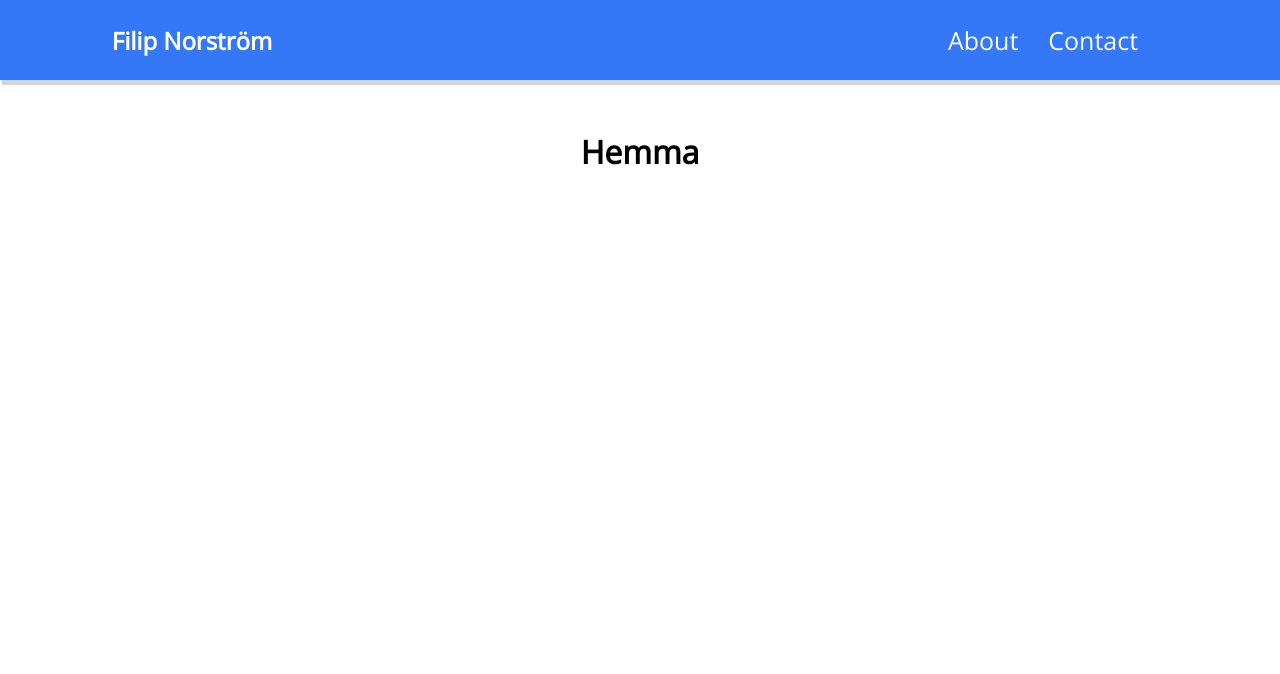
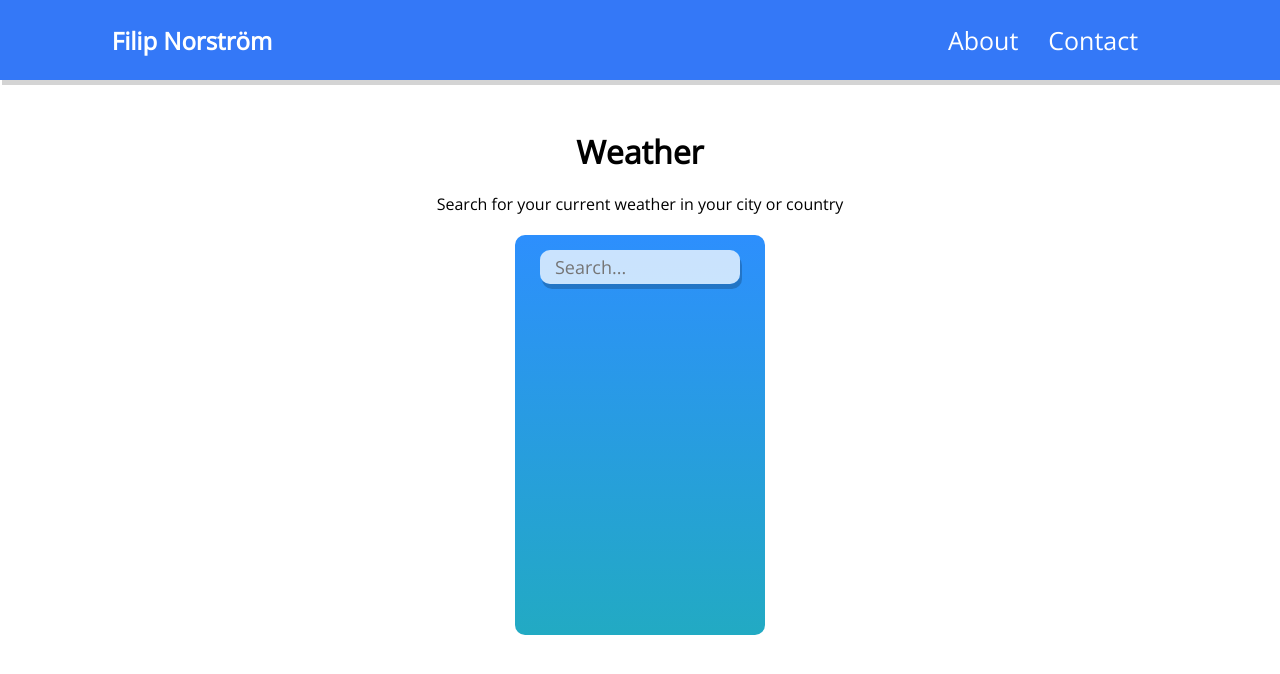
Before and after one commit to ffilip999/React-Case, a React (Create React App) app: page / in a window 1280 px wide. Shown: the top 674 px of the page. Built offline with nearby package versions, Linux system fonts and the light colour scheme.

Commit message:
väder api klart

```diff
--- a/src/App.css
+++ b/src/App.css
@@ -15,5 +15,13 @@
   display: flex;
   justify-content: center;
   align-items: center;
-  padding-top: 50px;;
+  padding-top: 50px;
+  padding-bottom: 20px;
 }
+
+.head-info {
+  display: flex;
+  justify-content: center;
+  align-items: center;
+  padding-bottom: 20px;
+}
--- a/src/App.js
+++ b/src/App.js
@@ -3,7 +3,9 @@ import { BrowserRouter as Router, Switch, Route } from 'react-router-dom';
 import Navbar from "./components/Navbar/Navbar";
 import About from './components/About';
 import Contact from './components/Contact';
+import Footer from './components/Footer';
 import './App.css';
+import Weather from './components/Weather';
 
 
 function App() {
@@ -13,9 +15,11 @@ function App() {
         <Navbar />
          <switch>
           <Route path="/" exact component={Home}/>
+          <Route path="/" exact component={Weather}/>
           <Route path="/about" component={About} />
           <Route path="/contact" component={Contact} />
         </switch>
+        <Footer />
       </div>
     </Router>
   );
@@ -23,7 +27,8 @@ function App() {
 
 const Home = () => (
   <div>
-    <h1 className='head'>Hemma</h1>
+    <h1 className='head'>Weather</h1>
+    <p className="head-info">Search for your current weather in your city or country</p>
   </div>
 )
 
--- a/src/components/About.css
+++ b/src/components/About.css
@@ -1,5 +1,7 @@
 .wrapper {
     display: flex;
+    flex-direction: row;
+    padding-top: 50px;
 }
 
 .contact-div {
@@ -13,7 +15,7 @@
     display: flex;
     justify-content: center;
     align-items: center;
-    padding-top: 30px;;
+    padding-top: 30px;
     font-size: large;
     font-weight: bold;
     color: black;
@@ -22,3 +24,28 @@
 .img-dec {
     width: 50%;
 }
+
+.linkedin {
+    height: 50px;
+    display: flex;
+    justify-content: center;
+    align-items: center;
+    padding-top: 30px;
+}
+
+@media (max-width: 1200px) {
+    .wrapper {
+      flex-direction: column;
+    }
+
+    .contact-div {
+        border-style: hidden;
+        padding: 120px;
+        padding-top: 100px;
+        width: 100%;
+    }
+
+    .img-dec {
+        width: 100%;
+    }
+  }
--- /dev/null
+++ b/src/components/Footer.js
@@ -0,0 +1,15 @@
+import React from 'react';
+
+import './Footer.css';
+
+const Footer = () => {
+    return (
+        <div>
+            <footer>
+
+            </footer>
+        </div>
+    );
+};
+
+export default Footer;
--- /dev/null
+++ b/src/components/Weather.css
@@ -0,0 +1,78 @@
+main {
+    height: 400px;
+    width: 250px;
+    background: rgb(34,170,195);
+    background: linear-gradient(0deg, rgba(34,170,195,1) 0%, rgba(45,143,253,1) 100%);
+    padding: 25px;
+    display: block;
+    margin: auto;
+    border-radius: 10px;
+}
+
+.search-box {
+    width: 100%;
+}
+
+.search-bar {
+    display: block;
+    width: 100%;
+    padding: 5px;
+    border-radius: 10px;
+    outline: none;
+    border: none;
+    box-shadow: 2px 5px rgba(0, 0, 0, 0.2);
+    background-color: rgb(255, 255, 255, 0.75);
+    margin-top: -10px;
+    font-size: large;
+    padding-left: 15px;
+}
+
+.search-bar:focus {
+    background-color: white;
+}
+
+.location {
+    color: white;
+    font-size: 25px;
+    font-weight: 500;
+    text-align: center;
+    text-shadow: 3px 3px rgba(50, 50, 70, 0.5);
+    padding-top: 10px;
+}
+
+.location-box .date {
+    color: white;
+    font-size: 10;
+    font-weight: 300;
+    font-style: italic;
+    text-align: center;
+    text-shadow: 2px 2px rgba(50, 50, 70, 0.5);
+    padding-top: 5px;
+}
+
+.weather-box {
+    text-align: center;
+}
+
+.weather-box .temp {
+    position: relative;
+    display: inline-block;
+    margin: 30px auto;
+    background-color: rgba(255, 255, 255, 0.2);
+    border-radius: 16px;
+    padding: 15px 25px;
+    color: white;
+    font-size: 60px;
+    font-weight: 900;
+    text-shadow: 3px 6px rgba(50, 50, 70, 0.5);
+    box-shadow: 3px 6px rgba(0, 0, 0, 0.2);
+    text-align: center;
+
+}
+
+.weather-box .weather {
+    color: white;
+    font-size: 30px;
+    font-weight: 700;
+    text-shadow: 3px 3px rgba(50, 50, 70, 0.5);
+}
--- /dev/null
+++ b/src/components/Weather.js
@@ -0,0 +1,64 @@
+import React, { useState } from 'react';
+import './Weather.css';
+
+const api = {
+    key: "131f348a0e408e77d89e19fc0b9fe703",
+    base: "http://api.openweathermap.org/data/2.5/"
+  }
+
+function Weather() {
+
+    const [query, setQuery] = useState('');
+    const [weather, setWeather] = useState({});
+
+    const search = evt => {
+        if (evt.key === "Enter") {
+            fetch(`${api.base}weather?q=${query}&units=metric&APPID=${api.key}`)
+                .then(res => res.json())
+                .then(result => {
+                    setWeather(result);
+                    setQuery('');
+                    console.log(result);
+                });
+        }
+    }
+
+    const dataBuilder = (d) => {
+        let months = ["January", "February", "March", "April", "May", "June", "July", "August", "September", "October", "November", "December"];
+        let days = ["Sunday", "Monday", "Tuesday", "Wednesday", "Thursday", "Friday", "Saturday"];
+        let day = days[d.getDay()]
+        let date = d.getDate();
+        let month =  months[d.getMonth()];
+        let year = d.getFullYear();
+
+        return `${day} ${date} ${month} ${year}`
+    }
+
+    return (
+        <div>
+            <main>
+                <div className="search-box">
+                    <input type="text" className="search-bar" placeholder="Search..." onChange={e => setQuery(e.target.value)} value={query} onKeyPress={search}/>
+                </div>
+                {(typeof weather.main != "undefined") ? (
+                <div>
+                <div className="location-box">
+                    <div className="location">{weather.name}, {weather.sys.country}</div>
+                    <div className="date">{dataBuilder(new Date())}</div>
+                </div>
+                <div className="weather-box">
+                    <div className="temp">
+                        {Math.round(weather.main.temp)}°c
+                    </div>
+                    <div className="weather">
+                        {weather.weather[0].main}
+                    </div>
+                </div>
+                </div>
+                ) : ('')}
+            </main>
+        </div>
+    );
+}
+
+export default Weather;
```
Also changed, not shown: src/components/Footer.css (added), 1 other file (tests, documents, lock files or other folders).
